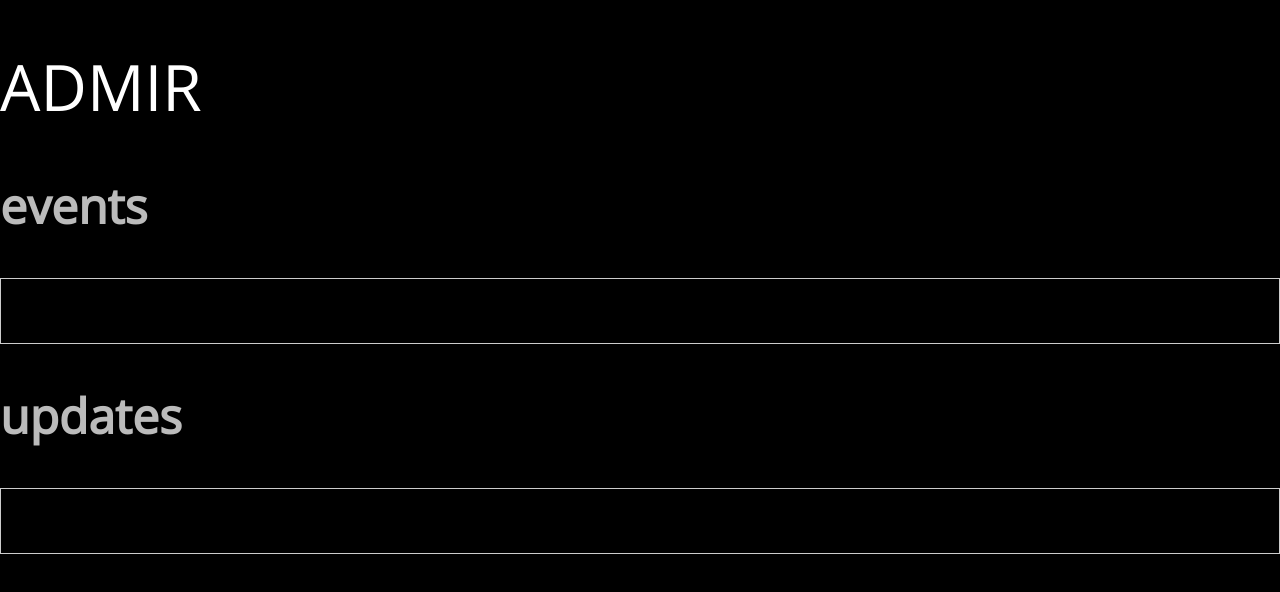
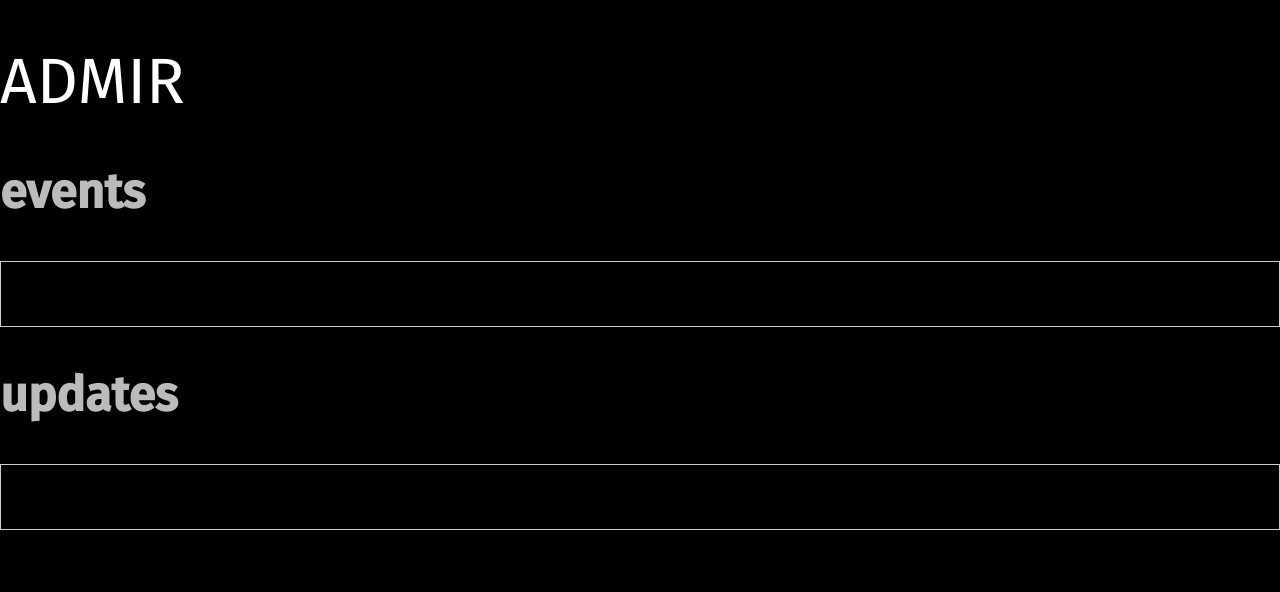
Before and after one commit to jerluc/admir, a plain HTML site: page index.html in a window 1280 px wide. Drawn offline with nearby package versions, Linux system fonts and the light colour scheme.

Commit message:
[WIP] Rifontulous

```diff
--- a/index.html
+++ b/index.html
@@ -3,7 +3,7 @@
   <head>
     <meta charset="utf-8">
     <title>admir</title>
-    <link href='https://fonts.googleapis.com/css?family=Open+Sans:400,300' rel='stylesheet' type='text/css'>
+    <link href='https://fonts.googleapis.com/css?family=Open+Sans:400,300,700|Fira+Sans:400,300,500' rel='stylesheet' type='text/css'>
     <link rel="stylesheet" href="./main.css" />
   </head>
   <body>
--- a/main.css
+++ b/main.css
@@ -1,7 +1,7 @@
 body {
     background-color: #000000;
     color: #bbbbbb;
-    font: 32px 'Open Sans', sans-serif;
+    font: 32px 'Fira Sans', serif;
     margin: 0;
     padding: 0;
 }
```
